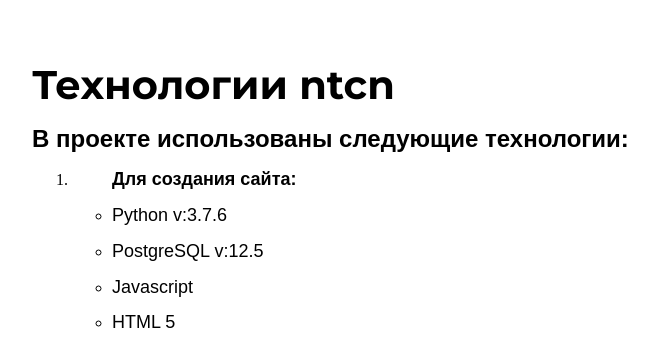
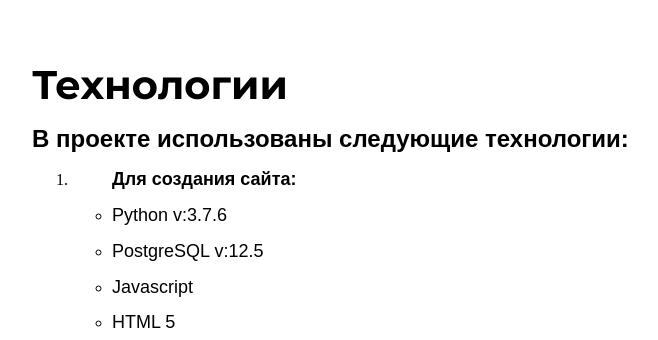
Before and after one commit to Sergey-Aleksandrovich/foodgram-project, a Django app: page /about/tech/ in a window 1280 px wide. Shown: the part 90-430 px from the top of the page, without its empty margins (38-696 px from the left). Run offline with Django 3.2, Linux system fonts and the light colour scheme; parts of the project's set-up code (start-up, migrations or seed data) failed here and were passed over; some libraries are stand-ins or nearby versions.

Commit message:
test workflows 3

```diff
--- a/about/templates/tech.html
+++ b/about/templates/tech.html
@@ -8,7 +8,7 @@
     <body class="body">
     <main class="main container">
         <div class="main__header">
-            <h1 class="single-card__title">Технологии ntcn</h1>
+            <h1 class="single-card__title">Технологии</h1>
         </div>
             <p><font size="5" face="Arial"><b>
                 В проекте использованы следующие технологии:
```
Also changed, not shown: .github/workflows/foodgram_workflow.yaml.
